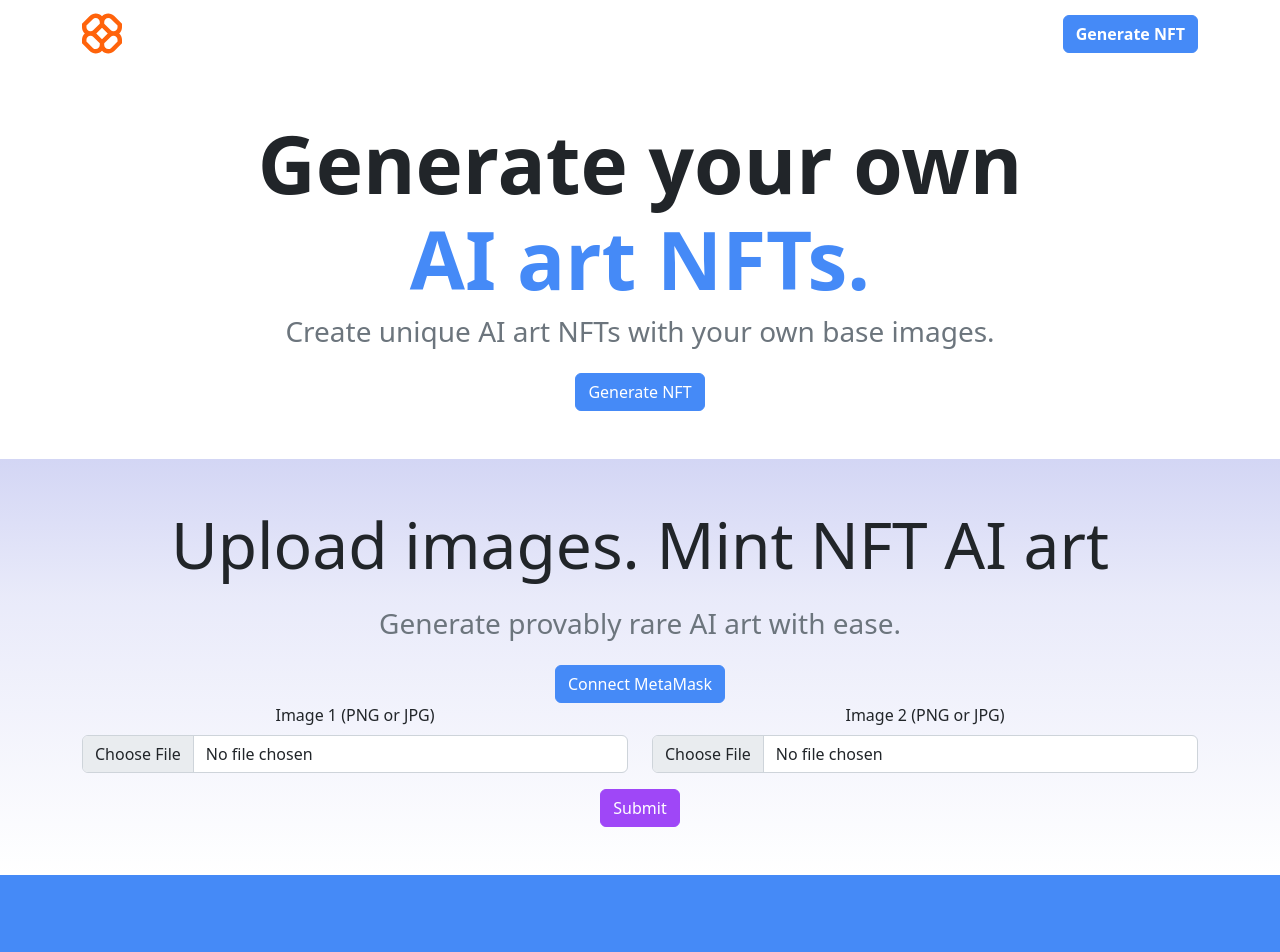
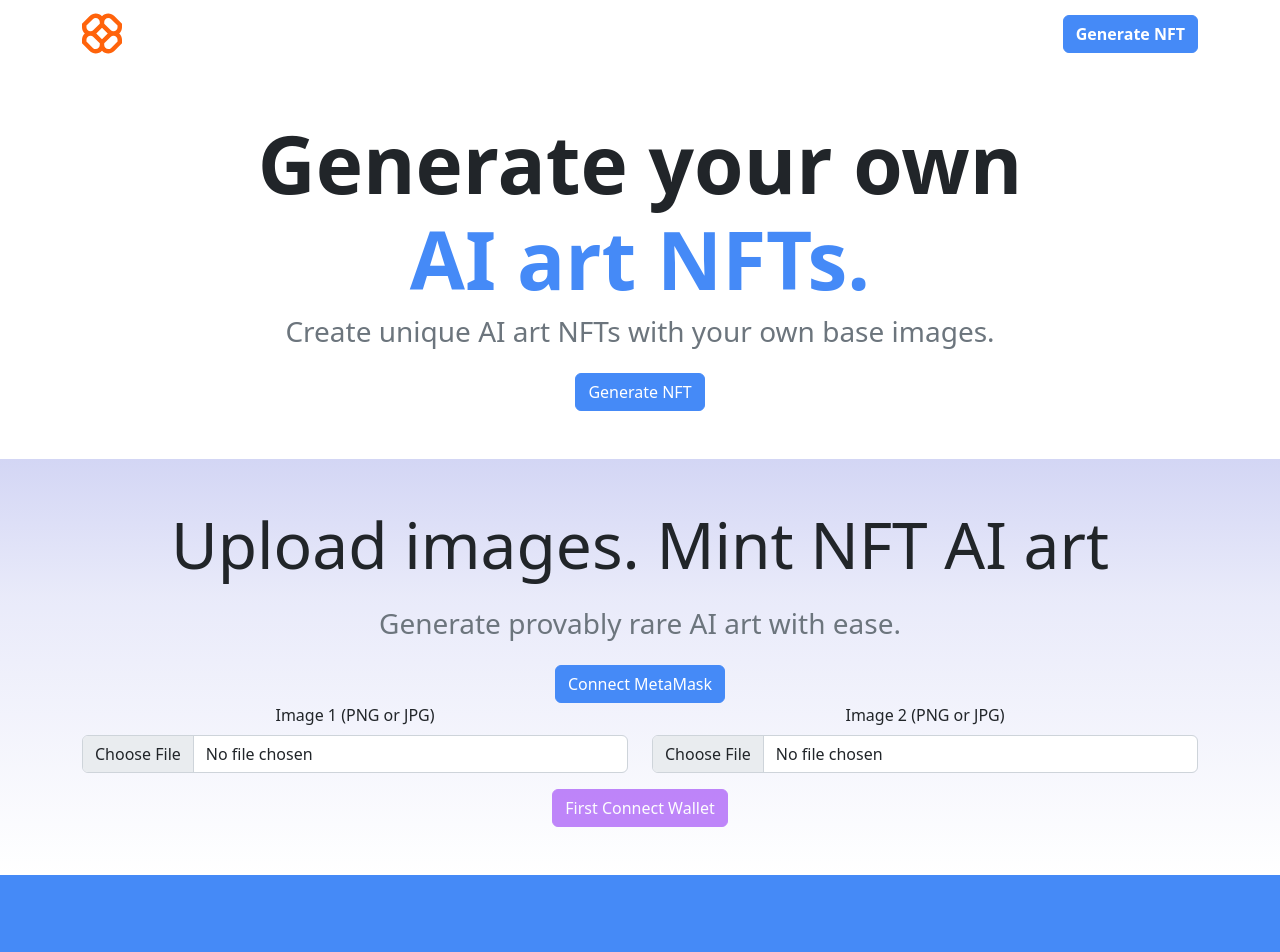
Before and after one commit to akhilpotla/llm-image-blender, a React (Create React App) app in the folder client/: page / in a window 1280 px wide. Shown: the top 952 px of the page. Built offline with nearby package versions, Linux system fonts and the light colour scheme.

Commit message:
Wallet needs to be connected before submit

```diff
--- a/client/src/components/ConnectWallet.js
+++ b/client/src/components/ConnectWallet.js
@@ -2,8 +2,8 @@ import { useState } from "react";
 
 import Button from "react-bootstrap/Button";
 
-const ConnectWallet = () => {
-  const [account, setAccount] = useState(null);
+const ConnectWallet = (props) => {
+  const [account, setAccount] = props.account;
 
   // Function to connect MetaMask
   const connectWallet = async () => {
--- a/client/src/components/SecondLandingTile.js
+++ b/client/src/components/SecondLandingTile.js
@@ -11,6 +11,7 @@ import Col from "react-bootstrap/Col";
 import ConnectWallet from "./ConnectWallet";
 
 const SecondLandingTile = () => {
+  const [account, setAccount] = useState(null);
   const [image1, setImage1] = useState(null);
   const [image2, setImage2] = useState(null);
   const [error, setError] = useState(null);
@@ -76,7 +77,7 @@ const SecondLandingTile = () => {
         <h3 className="pt-3 text-muted">
           Generate provably rare AI art with ease.
         </h3>
-        <ConnectWallet />
+        <ConnectWallet account={[account, setAccount]} />
         {error && (
           <Alert variant="danger" className="mt-3">
             {error}
@@ -110,9 +111,9 @@ const SecondLandingTile = () => {
             className="mt-3 text-white"
             variant="secondary"
             type="submit"
-            disabled={awaitingResponse}
+            disabled={account == null || awaitingResponse}
           >
-            Submit
+            {account == null ? `First Connect Wallet` : `Submit`}
           </Button>
         </Form>
       </Container>
```
